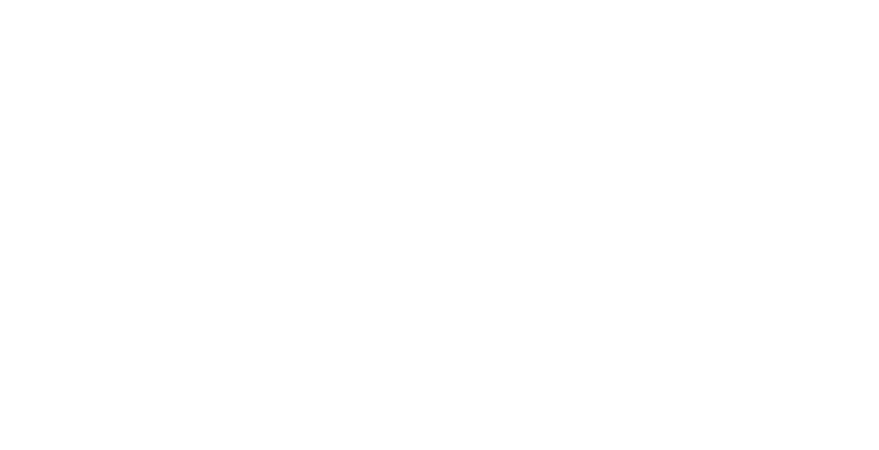
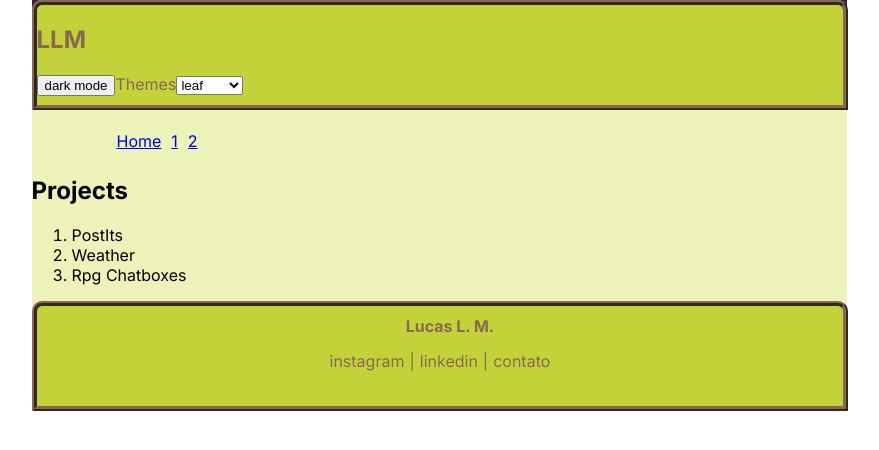
Before and after one commit to LucasLdeMorais/llm-personal-website, a Next.js app: page / in a window 1280 px wide. Shown: the top 450 px of the page, without its empty margins (201-1080 px from the left). Built offline with nearby package versions, Linux system fonts and the light colour scheme.

Commit message:
feature: Themed Layout and Page composition components

```diff
--- /dev/null
+++ b/src/app/body.tsx
@@ -0,0 +1,34 @@
+"use client";
+
+import { Inter } from 'next/font/google';
+import Header from './components/Header';
+import Navigation from './components/Navigation';
+import Footer from './components/Footer';
+import { useThemeContext } from './components/ThemedLayout';
+import styled from 'styled-components';
+
+
+const inter = Inter({ subsets: ["latin"] });
+
+const Body = ({children}: Readonly<{children: React.ReactNode}>) => {
+    const { currentTheme } = useThemeContext();
+
+    const StyledBody = styled.body`
+        background-color: ${currentTheme.colors.bg};
+    `
+
+    const StyledHtml = styled.html`
+        background-color: ${currentTheme.colors.fg};
+    `
+
+    return  <StyledHtml lang="en">
+        <StyledBody className={inter.className}>
+            <Header/>
+            <Navigation />
+            {children}
+            <Footer/>
+        </StyledBody>
+    </StyledHtml>
+}
+
+export default Body;
--- a/src/app/components/Footer.tsx
+++ b/src/app/components/Footer.tsx
@@ -1,32 +1,91 @@
 "use client";
 
 import styled from "styled-components";
+import { useThemeContext } from "./ThemedLayout";
+import Link from 'next/link';
+
+const Footer = () => {
+    const { currentTheme } = useThemeContext();
 
     const StyledFooter = styled.footer`
         position: relative;
+        color: ${currentTheme.colors.secondary};
         top: auto;
         right: 0;
         bottom: 0;
-    width: 100%;
+        width: 99%;
         min-height: 100px;
-    border-top: 1px solid black;
-    border-right: 1px solid black;
-    border-left: 1px solid black;
+        border: 5px ridge ${currentTheme.colors.secondary};
         border-top-right-radius: 10px;
         border-top-left-radius: 10px;
+        background-color: ${currentTheme.colors.primary};
 
-
-    & h2 {
-        width: min-content;
+        & h4 {
+            margin: 10px auto;
+            width: max-content;
             position: relative;
             left: 10px;
+        };
+
+        & ul {
+            padding: 0;
+            margin: 10px auto;
+            width: max-content;
+
         }
     `
 
-const Footer = () => {
+    const StyledListItem = styled.li`
+        display: inline-block;
+        margin: 5px;
+
+        & a {
+            text-decoration: none;
+            color: ${currentTheme.colors.secondary};
+        }
+
+        & a:hover {
+            text-decoration: underline;
+        }
+
+        & a:first-of-type {
+
+        }
+    `
+
+    const links = [
+        {
+            link: "",
+            linkName: "instagram"
+        },
+        {
+            link: "",
+            linkName:"linkedin"
+        },
+        {
+            link: "/contato",
+            linkName:"contato"
+        }
+    ]
+
     return <>
         <StyledFooter>
-            <h2>Footer</h2>
+            <h4>Lucas L. M.</h4>
+            <ul>
+                {
+                    links.map( (link, index, arr) => {
+                        return <>
+                            { (index == 0 || index == arr.length)?
+                             <></> :
+                             <span className="separator">|</span>
+                            }
+                            <StyledListItem>
+                                <Link className="footer-link" href={link.link}>{link.linkName}</Link>
+                            </StyledListItem>
+                        </>
+                    })
+                }
+            </ul>
         </StyledFooter>
     </>
 }
--- /dev/null
+++ b/src/app/components/Header.tsx
@@ -0,0 +1,53 @@
+"use client";
+
+import { type MouseEvent, ChangeEvent, useRef } from "react";
+import * as ThemeConfig from "../constants/ThemeConfig";
+import type { Theme } from "../constants/ThemeConfig";
+import ThemedLayout, { useThemeContext } from "./ThemedLayout";
+import styled from "styled-components";
+
+export default function Header() {
+    const { setTheme, currentTheme } = useThemeContext();
+
+    function handleToggleDarkMode(e: MouseEvent<HTMLButtonElement>) {
+        e.preventDefault();
+        const newTheme: Theme = ThemeConfig.invertTheme(currentTheme);
+        console.log(newTheme.colors)
+        setTheme(ThemeConfig.invertTheme(currentTheme));
+    }
+
+    function handleChangeTheme(e: ChangeEvent<HTMLSelectElement>) {
+        e.preventDefault();
+        setTheme(ThemeConfig.Themes.find(
+            el => el.themeName === e.currentTarget.value
+        ) || ThemeConfig.leafTheme);
+    }
+
+    const StyledHeader = styled.header`
+        position: relative;
+        color: ${currentTheme.colors.secondary};
+        top: 0;
+        right: 0;
+        width: 99%;
+        min-height: 100px;
+        border: 5px ridge ${currentTheme.colors.secondary};
+        border-top-right-radius: 10px;
+        border-top-left-radius: 10px;
+        background-color: ${currentTheme.colors.primary};
+    `
+
+    return <StyledHeader>
+        <h2>LLM</h2>
+        <button onClick={(e) => handleToggleDarkMode(e)}>dark mode</button>
+        <label>Themes</label>
+        <select onChange={(e) => handleChangeTheme(e)} name="Themes" value={currentTheme.themeName}>
+            { ThemeConfig.Themes.map( (theme, index) => {
+                return (index == 0? <option key={theme.themeName} value={theme.themeName}>
+                    {theme.themeName}
+                </option> : <option key={theme.themeName} value={theme.themeName}>
+                    {theme.themeName}
+                </option>)
+            })}
+        </select>
+    </StyledHeader>
+}
--- /dev/null
+++ b/src/app/components/ThemedLayout.tsx
@@ -0,0 +1,42 @@
+"use client"
+
+import { createContext, Dispatch, SetStateAction, useContext, useState } from "react";
+import { ThemeProvider } from "styled-components";
+import * as ThemeConfig from "../constants/ThemeConfig";
+import type { Theme } from "../constants/ThemeConfig";
+
+// Interface para o contexto do tema
+interface ThemeContextInterface {
+    currentTheme: Theme,
+    setTheme: Dispatch<SetStateAction<Theme>>
+}
+
+// Criação do contexto do tema
+const ThemeContext = createContext<ThemeContextInterface | undefined>(undefined);
+
+// Hook personalizado para acessar o contexto do tema
+export function useThemeContext() {
+    const context = useContext(ThemeContext);
+    if (!context) {
+        throw new Error("useThemeContext deve ser utilizado dentro de um ThemeProvider");
+    }
+    return context;
+}
+
+export default function ThemedLayout({ children }: Readonly<{children: React.ReactNode}>) {
+    const [theme, setTheme] = useState(ThemeConfig.leafTheme);
+
+    // Define o contexto do tema
+    const themeContextValue: ThemeContextInterface = {
+        currentTheme: theme,
+        setTheme: setTheme
+    };
+
+    return (
+        <ThemeProvider theme={theme}>
+            <ThemeContext.Provider value={themeContextValue}>
+                {children}
+            </ThemeContext.Provider>
+        </ThemeProvider>
+    );
+}
--- /dev/null
+++ b/src/app/constants/ThemeConfig.ts
@@ -0,0 +1,92 @@
+interface FontSizes {
+    small: string,
+    medium: string,
+    large: string
+}
+type Theme = {
+    themeName: string
+    colors: any,
+    fonts: string[],
+      fontSizes: FontSizes
+}
+
+const riverTheme: Theme = {
+    themeName: "river",
+    colors: {
+        fg:  "#291f3e",
+        bg: "#f4f2af",
+        primary: "#64d0b8",
+        secondary: "#3b7961"
+    },
+    fonts: ["sans-serif", "Roboto"],
+    fontSizes: {
+      small: "1em",
+      medium: "2em",
+      large: "3em"
+    }
+}
+
+const autumnTheme: Theme = {
+    themeName: "autumn",
+    colors: {
+        fg:  "#38192d",
+        bg: "#e3e6c5",
+        primary: "#d98d3d",
+        secondary: "#784141"
+    },
+    fonts: ["sans-serif", "Roboto"],
+    fontSizes: {
+      small: "1em",
+      medium: "2em",
+      large: "3em"
+    }
+
+}
+
+const flowerTheme: Theme = {
+    themeName: "flower",
+    colors: {
+        fg:  "#381a3e",
+        bg: "#f4f2af",
+        primary: "#f890a8",
+        secondary: "#8b506d"
+    },
+    fonts: ["sans-serif", "Roboto"],
+    fontSizes: {
+      small: "1em",
+      medium: "2em",
+      large: "3em"
+    }
+}
+
+const leafTheme: Theme = {
+    themeName: "leaf",
+    colors: {
+        fg:  "#382137",
+        bg: "#edf2b8",
+        primary: "#c4d23a",
+        secondary: "#876a4e"
+    },
+    fonts: ["sans-serif", "Roboto"],
+    fontSizes: {
+      small: "1em",
+      medium: "2em",
+      large: "3em"
+    }
+}
+
+const Themes: Theme[] = [ leafTheme, riverTheme, autumnTheme, flowerTheme];
+
+// This theme swaps `fg` and `bg`
+const invertTheme = (theme: Theme): Theme => {
+    let invertedTheme = theme;
+    invertedTheme.colors = {
+        fg: theme.colors.bg,
+        bg: theme.colors.fg,
+        primary: theme.colors.secondary,
+        secondary: theme.colors.primary
+    }
+    return invertedTheme
+};
+
+export { type Theme, flowerTheme, leafTheme, riverTheme, autumnTheme, Themes, invertTheme };
--- a/src/app/layout.tsx
+++ b/src/app/layout.tsx
@@ -1,12 +1,14 @@
 import type { Metadata } from "next";
-import { Inter } from "next/font/google";
-import "./globals.css";
-
-const inter = Inter({ subsets: ["latin"] });
+import Footer from "./components/Footer";
+import Navigation from "./components/Navigation";
+import Header from "./components/Header";
+import ThemedLayout from "./components/ThemedLayout";
+import "./styles/globals.css";
+import Body from "./body";
 
 export const metadata: Metadata = {
-  title: "Create Next App",
-  description: "Generated by create next app",
+  title: "Lucas Lopes: Fullstack developer",
+  description: "Welcome to my personal website",
 };
 
 export default function RootLayout({
@@ -14,9 +16,12 @@
 }: Readonly<{
   children: React.ReactNode;
 }>) {
+
   return (
-    <html lang="en">
-      <body className={inter.className}>{children}</body>
-    </html>
+    <ThemedLayout>
+      <Body>
+        {children}
+      </Body>
+    </ThemedLayout>
   );
 }
--- a/src/app/page.tsx
+++ b/src/app/page.tsx
@@ -1,9 +1,21 @@
 import Image from "next/image";
+import { ThemeProvider } from 'styled-components';
+import Header from "./components/Header";
+import Navigation from "./components/Navigation";
+import Footer from "./components/Footer";
+import { useState } from "react";
+import * as Themes from "./constants/ThemeConfig";
 
 export default function Home() {
+
   return (
     <main>
-
+      <h2>Projects</h2>
+      <ol>
+        <li>PostIts</li>
+        <li>Weather</li>
+        <li>Rpg Chatboxes</li>
+      </ol>
     </main>
   );
 }
--- a/src/app/styles/globals.css
+++ b/src/app/styles/globals.css
@@ -1,8 +1,13 @@
 body {
-  margin: auto auto;
+  margin-bottom: 0;
+  margin-top: auto;
+  margin-left: auto;
+  margin-right: auto;
   max-height: 815px;
   max-width: 815px;
   height: 100%;
   width: 100%;
   font-family: Arial, sans-serif;
+  border-top-left-radius: 10px;
+  border-top-right-radius: 10px;
 }
```
Lines whose indentation alone changed are shown as unchanged.
